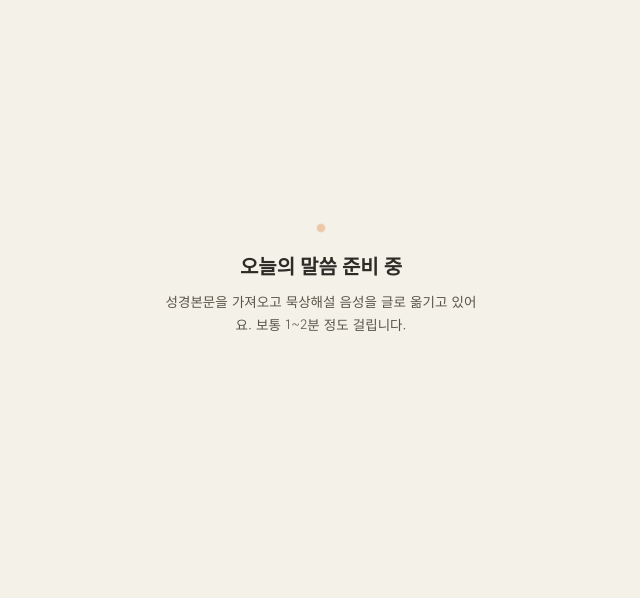
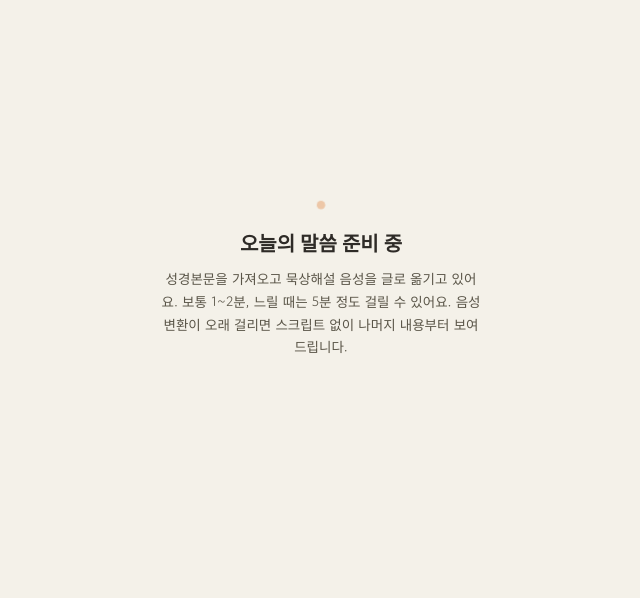
Before and after one commit to yerangco-boop/daily-bible, a Flask app: template templates/processing.html in a window 1280 px wide. Shown: the part 154-752 px from the top of the page, without its empty margins (319-959 px from the left). Run offline with Flask 3, Linux system fonts and the light colour scheme; the template is opened without the code that fills it, so the values that code supplies are empty; some web fonts are replaced.

Commit message:
Update processing.html

```diff
--- a/templates/processing.html
+++ b/templates/processing.html
@@ -42,7 +42,9 @@
     {% else %}
       <div class="dot"></div>
       <h1>오늘의 말씀 준비 중</h1>
-      <p>성경본문을 가져오고 묵상해설 음성을 글로 옮기고 있어요. 보통 1~2분 정도 걸립니다.</p>
+      <p>성경본문을 가져오고 묵상해설 음성을 글로 옮기고 있어요. 보통 1~2분,
+      느릴 때는 5분 정도 걸릴 수 있어요. 음성 변환이 오래 걸리면 스크립트
+      없이 나머지 내용부터 보여드립니다.</p>
     {% endif %}
   </div>
   <script>
@@ -57,7 +59,7 @@
             location.reload();
           }
         }).catch(function () {});
-        if (tries > 60) { clearInterval(timer); } // 최대 약 5분 후 폴링 중단
+        if (tries > 100) { clearInterval(timer); } // 최대 약 8~9분 후 폴링 중단
       }, 5000);
     }
   </script>
```
